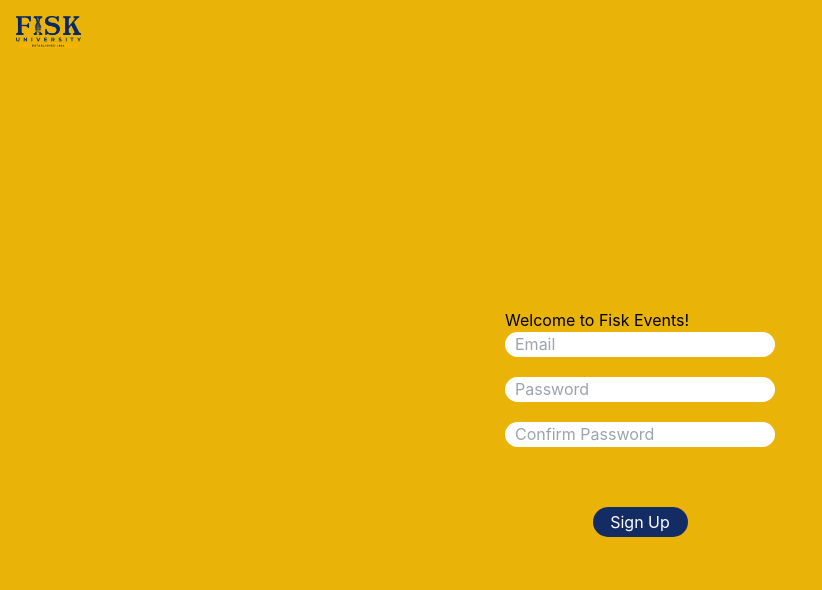
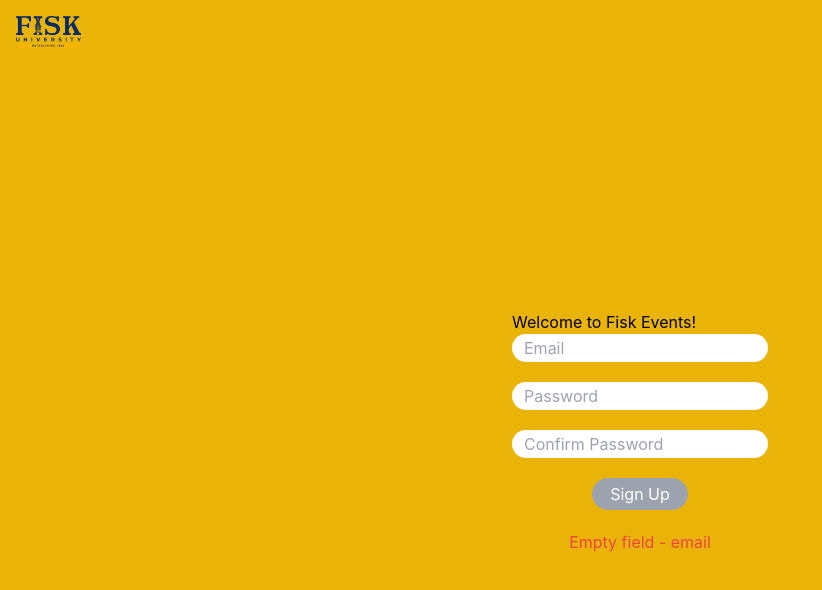
Before and after one commit to okezieuc/fisk-events-board, a React (Create React App) app: page /signup in a window 1280 px wide. Shown: the top 590 px of the page, without its empty margins (0-822 px from the left). Built offline with nearby package versions, Linux system fonts and the light colour scheme; no server answers.

Commit message:
Sign Up tsx to AuthPageTextInputs, tailwind and better hooks

```diff
--- /dev/null
+++ b/src/components/AuthPageTextInput.tsx
@@ -0,0 +1,20 @@
+import React from "react";
+
+type AuthPageTextInputProps = {
+    value: string,
+    placeholder: string,
+    onChange: React.ChangeEventHandler<HTMLInputElement>,
+    isHidden?: boolean
+}
+
+const AuthPageTextInput = (props: AuthPageTextInputProps) => {
+    return <input
+        value={props.value}
+        placeholder={props.placeholder}
+        className="w-64 h-7 rounded-full border-none px-3"
+        onChange={props.onChange}
+        type={props.isHidden ? "password" : "text"}
+    />;
+};
+
+export default AuthPageTextInput;
--- /dev/null
+++ b/src/components/SignUpPageForm.tsx
@@ -0,0 +1,93 @@
+import React, { useCallback, useEffect, useState } from "react";
+import { useAuth } from "../contexts/AuthContext";
+import { FirebaseError } from "firebase/app";
+import AuthPageTextInput from "./AuthPageTextInput";
+
+const enum SignUpError {
+  None = '',
+  ExistingEmailAddress = 'This email address already exists',
+  PasswordMismatch = 'Passwords do not match',
+  MissingEmail = 'Empty field - email',
+  MissingPassword = 'Empty field - password',
+  Other = 'Error occured - Could not sign up'
+  // password validation errors later
+};
+
+// if not here, it is a one-time error that should be attached to setInterval, later
+const disablingErrors = [
+  SignUpError.PasswordMismatch,
+  SignUpError.MissingEmail,
+  SignUpError.MissingPassword,
+];
+
+const getSignUpErrorFromFirebaseError = (error: FirebaseError) => {
+  switch (error.code) {
+    case 'auth/email-already-in-use':
+      return SignUpError.ExistingEmailAddress;
+    default:
+      return SignUpError.Other;
+  }
+};
+
+const SignUpPageForm = () => {
+  const [email, setEmail] = useState('');
+  const [password, setPassword] = useState('');
+  const [passwordConfirm, setPasswordConfirm] = useState('');
+
+  const { signUp } = useAuth();
+
+  const [error, setError] = useState<SignUpError>(SignUpError.None);
+
+  useEffect(() => {
+    if (email === '') {
+      setError(SignUpError.MissingEmail);
+      return;
+    }
+    if (password === ''){
+      setError(SignUpError.MissingPassword);
+      return;
+    }
+    if (password !== passwordConfirm) {
+      setError(SignUpError.PasswordMismatch);
+      return;
+    }
+
+    setError(SignUpError.None);
+  }, [email, password, passwordConfirm]);
+
+  useEffect(() => {
+    if (disablingErrors.includes(error)) { }
+  }, [error]);
+
+  const handleSubmit = useCallback(async (event: React.MouseEvent<HTMLButtonElement, MouseEvent>) => {
+    event.preventDefault();
+
+    if (disablingErrors.includes(error)) {
+      throw new Error(error);
+    }
+
+    try {
+      await signUp(email, password);
+    } catch (_error) {
+      if (_error instanceof FirebaseError) {
+        setError(getSignUpErrorFromFirebaseError(_error));
+      }
+    }
+  }, [email, password, error, signUp]);
+
+  return <div className="flex flex-col items-center justify-center gap-5">
+    <AuthPageTextInput value={email} placeholder="Email" onChange={(event) => setEmail(event.target.value)}/>
+    <AuthPageTextInput value={password} placeholder="Password" onChange={(event) => {setPassword(event.target.value);}} isHidden/>
+    <AuthPageTextInput value={passwordConfirm} placeholder="Confirm Password" onChange={(event) => {setPasswordConfirm(event.target.value);}} isHidden/>
+    <button
+      className={`${!disablingErrors.includes(error) ? 'bg-blue-900 hover:bg-blue-800' : 'bg-gray-400'} text-white rounded-full w-24 h-8`}
+      onClick={handleSubmit}
+      disabled={error !== SignUpError.None}
+    >
+      Sign Up
+    </button>
+    <span className="text-red-500">{error}</span>
+  </div>
+};
+
+export default SignUpPageForm;
--- a/src/pages/SignUpPage.tsx
+++ b/src/pages/SignUpPage.tsx
@@ -6,6 +6,7 @@ import { useAuth } from "../contexts/AuthContext";
 import "../assets/styles/AuthPageStyle.css";
 import React from "react";
 import AuthPageContainer from "../components/AuthPageContainer";
+import SignUpPageForm from "../components/SignUpPageForm";
 
 function SignUpPage() {
   const { user, signUp } = useAuth();
@@ -51,48 +52,7 @@ function SignUpPage() {
         <div>
           <h1>Welcome to Fisk Events!</h1>
         </div>
-        <div className="loginarea">
-          <input
-            placeholder="Email"
-            className="textbox"
-            onChange={(e) => {
-              setEmail(e.target.value);
-            }}
-            type="text"
-          ></input>
-          <input
-            placeholder="Password"
-            className="textbox"
-            onChange={(e) => {
-              setPassword(e.target.value);
-            }}
-            type="password"
-          ></input>
-          <input
-            value={cPassword}
-            aria-required="true"
-            aria-invalid={passMatch ? true : false}
-            placeholder="Confirm Password"
-            className="textbox"
-            onChange={(e) => {
-              setcPassword(e.target.value);
-            }}
-            type="password"
-          ></input>
-          <div className="input-error">
-            {password !== cPassword ? "" : ""}
-          </div>
-          <div className="input-error">
-            {passMatch ? "" : "Error: Passwords do not match"}
-          </div>
-          <button
-            className="button"
-            onClick={handleSubmit}
-          >
-            Sign Up
-          </button>
-          <span>{error}</span>
-        </div>
+        <SignUpPageForm />
       </div>
     </AuthPageContainer>
   );
```
Also changed, not shown: src/components/LogInPageForm.tsx (added).
